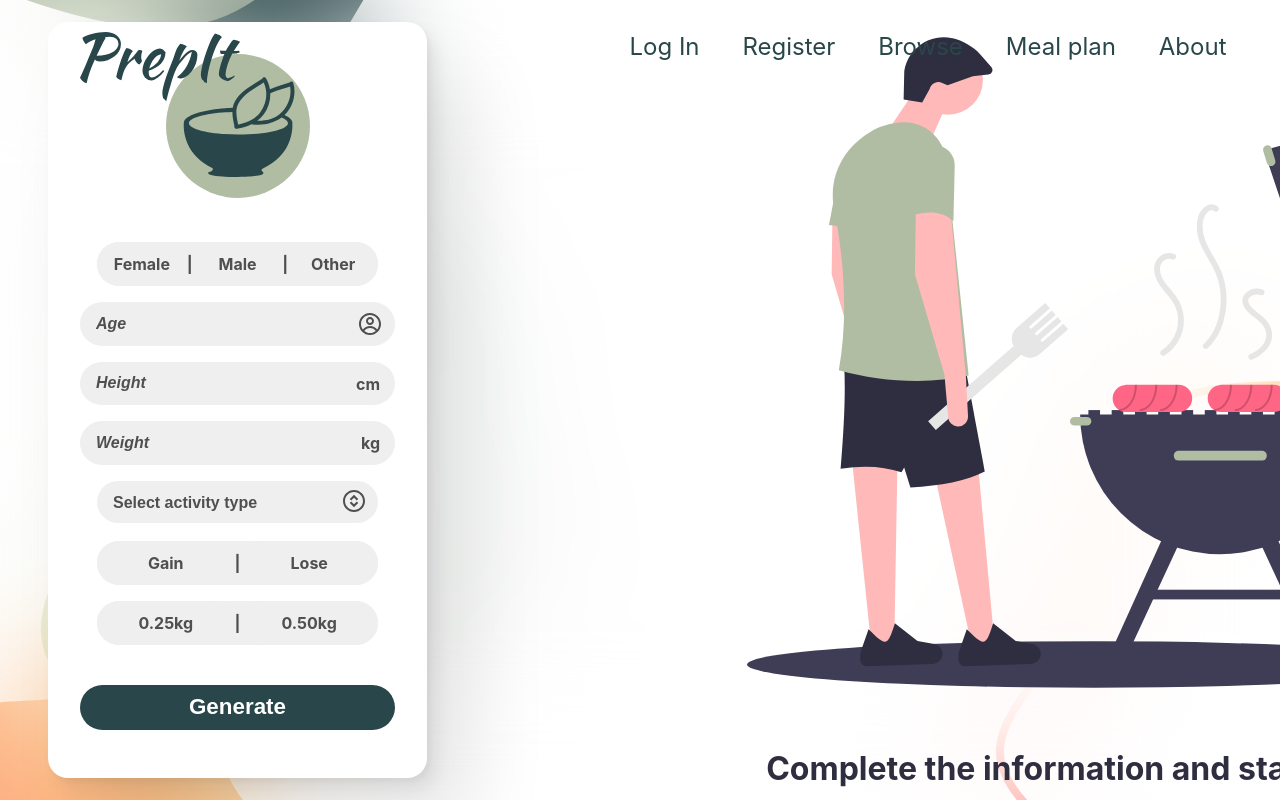
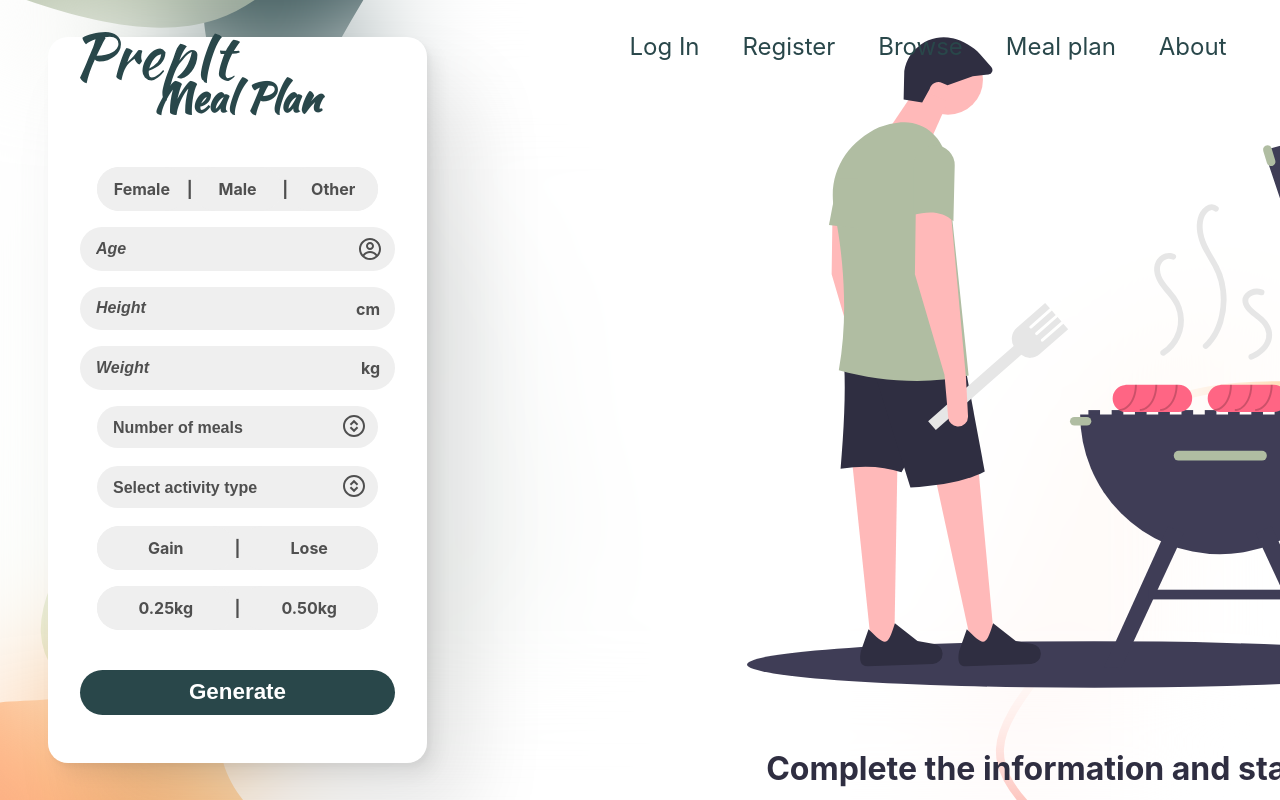
Before and after one commit to ewald30/prepit-frontend, a React (Create React App) app: page /meal-plan in a window 1280 px wide. Shown: the top 800 px of the page. Built offline with nearby package versions, Linux system fonts and the light colour scheme.

Commit message:
generate meal plan

```diff
--- a/src/assets/styles/_shared.scss
+++ b/src/assets/styles/_shared.scss
@@ -49,6 +49,10 @@
 
     &-big{
         font-size: 2rem;
+    }
+
+    &-biggest{
+        font-size: 2.5rem;
     }
 
     &-bolder{
--- a/src/components/mealPlan/MealPlanFormComponent.js
+++ b/src/components/mealPlan/MealPlanFormComponent.js
@@ -9,7 +9,7 @@ import ruler from '../../assets/svgs/icons/ruler.svg';
 import scale from '../../assets/svgs/icons/calendar-two.svg';
 import logo from '../../assets/svgs/logo_iconOnly.svg';
 import select from '../../assets/svgs/icons/select-o.svg';
-
+import { BarLoader } from "react-spinners";
 
 const GOALS={
     GAIN : "GAIN",
@@ -17,14 +17,20 @@ const GOALS={
 }
 
 const GOAL_TIERS = {
-    TIER1: 1,
-    TIER2: 2,
+    TIER1: "0.25",
+    TIER2: "0.5",
 }
 
 const GENDERS = {
     MALE: "m",
     FEMALE: "f",
     OTHER: "o"
+}
+
+const NUMBER_OF_MEALS = {
+    MEALS_PER_DAY_3 : "3",
+    MEALS_PER_DAY_4 : "4",
+    MEALS_PER_DAY_5 : "5"
 }
 
 const checkedStyle = {
@@ -34,13 +40,19 @@ const checkedStyle = {
 
 const MealPlanFormComponent = () => {
     const [state, setState] = useState(MealPlanState);
+    const {loading, error} = state;
 
     function generatePlan(){
-        console.log(state);
+        setState({...state, loading: true});
         requestGeneratePlan();
 
         async function requestGeneratePlan(){
-            const response = await generateMealPlan(state);
+            try{
+                const response = await generateMealPlan(state);
+                setState({...state, loading:false, error:null});
+            } catch(err){
+                setState({...state, loading:false, error: err});
+            }
         }
     }
 
@@ -49,7 +61,7 @@ const MealPlanFormComponent = () => {
     return (
         <div className="meal-form generic-container flex-column-center-x">
             <div className={'generic-container-header'} style={{'margin-bottom':'2rem'}}>
-                <img className={'logo-rounded'} src={logo}/>
+                <div className="text-biggest text-accent text-handwriting">Meal Plan</div>
             </div>
 
             <div className={'generic-multiple-option-toggle'}>
@@ -76,12 +88,22 @@ const MealPlanFormComponent = () => {
            </div>
 
            <div className={'generic-select-dropdown'}>
+                <select className={'generic-select-dropdown-select'} onChange={(event) => {setState({...state, activityType:event.target.value})}}>
+                    <option value="" disabled selected>Number of meals</option>
+                    <option value={'SEDENTARY'}>3 meals / day</option>
+                    <option value={'LIGHT_ACTIVITY'}>4 meals / day</option>
+                    <option value={'MODERATE_ACTIVITY'}>5 meals / day</option>
+                </select>
+                <img src={select} className={"generic-select-dropdown-icon-img"}/>
+           </div>
+
+           <div className={'generic-select-dropdown'}>
                 <select className={'generic-select-dropdown-select'} value={state.activityType} onChange={(event) => {setState({...state, activityType:event.target.value})}}>
                     <option value="" disabled selected>Select activity type</option>
                     <option value={'SEDENTARY'}>Sedentary</option>
-                    <option value={'LIGHT_ACTIVITY'}>Lightly active</option>
-                    <option value={'MODERATE_ACTIVITY'}>Moderately active</option>
-                    <option value={'ABOVE_AVERAGE_ACTIVITY'}>Above average active</option>
+                    <option value={'LIGHT_ACTIVITY'}>Light activity</option>
+                    <option value={'MODERATE_ACTIVITY'}>Moderate activity</option>
+                    <option value={'ABOVE_AVERAGE_ACTIVITY'}>Above average activity</option>
                     <option value={'VERY_ACTIVE'}>Very active</option>
                 </select>
                 <img src={select} className={"generic-select-dropdown-icon-img"}/>
@@ -107,6 +129,8 @@ const MealPlanFormComponent = () => {
                     <button className={'generic-container-action-button button-primary text-bigger'} style={{'margin-top':'2rem'}} onClick={generatePlan}>Generate</button>
             </div>
 
+            {loading && <BarLoader width={150} height={5} color={'#29474A'} loading={loading} />}
+
         </div>
     )
 }
--- a/src/core/mealPlan/index.js
+++ b/src/core/mealPlan/index.js
@@ -7,4 +7,6 @@ export const MealPlanState = {
     activityType: null,
     goal: '',
     goalTier: 0,
+    loading:false,
+    error: null,
 }
```
